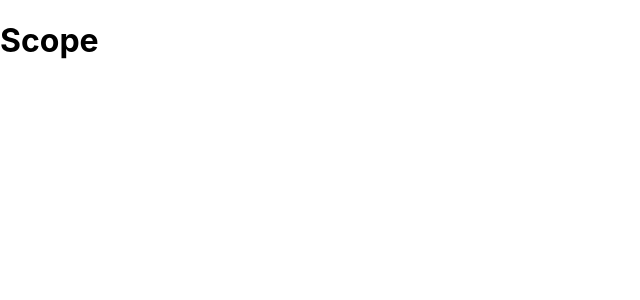
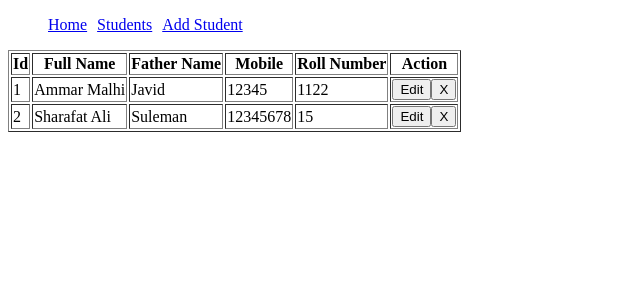
Before and after one commit to sajidali2444/react-traing, a React (Create React App) app: page /students in a window 1280 px wide. Shown: the top 300 px of the page, without its empty margins (0-640 px from the left). Built offline with nearby package versions, Linux system fonts and the light colour scheme.

Commit message:
students routing

```diff
--- a/package.json
+++ b/package.json
@@ -5,6 +5,7 @@
   "dependencies": {
     "react": "^18.2.0",
     "react-dom": "^18.2.0",
+    "react-router-dom": "^6.22.0",
     "react-scripts": "5.0.1"
   },
   "scripts": {
--- a/src/App.js
+++ b/src/App.js
@@ -1,8 +1,33 @@
-import "./App.css";
-import TodoAppForm from "./components/TodoForm";
+import { Route, Routes } from 'react-router-dom';
+import AddStudent from './components/AddStudent';
+import Home from './components/Home';
+import NotFoundPage from './components/NotFound';
+import Students from './components/Students';
 
-function App() {
-  return <TodoAppForm />;
+export default function App() {
+  return (
+    <div>
+      <header>
+        <nav>
+          <ul style={{ display: 'flex', gap: '10px' }}>
+            <li style={{ listStyle: 'none' }}>
+              <a href="/">Home</a>
+            </li>
+            <li style={{ listStyle: 'none' }}>
+              <a href="/students">Students</a>
+            </li>
+            <li style={{ listStyle: 'none' }}>
+              <a href="/add"> Add Student</a>
+            </li>
+          </ul>
+        </nav>
+      </header>
+      <Routes>
+        <Route path="/" element={<Home />} />
+        <Route path="/students" element={<Students />} />
+        <Route path="/add" element={<AddStudent />} />
+        <Route path="*" element={<NotFoundPage />} />
+      </Routes>
+    </div>
+  );
 }
-
-export default App;
--- /dev/null
+++ b/src/components/AddStudent.js
@@ -0,0 +1,3 @@
+export default function AddStudent() {
+  return <h1>Add student page</h1>;
+}
--- /dev/null
+++ b/src/components/Home.js
@@ -0,0 +1,3 @@
+export default function Home() {
+  return <h1>Home page</h1>;
+}
--- /dev/null
+++ b/src/components/NotFound.js
@@ -0,0 +1,3 @@
+export default function NotFoundPage() {
+  return <h1>Not found, we are trying hard to resolve issue.</h1>;
+}
--- /dev/null
+++ b/src/components/Students.js
@@ -0,0 +1,60 @@
+export default function Students() {
+  const students = [
+    {
+      id: 1,
+      firstName: "Ammar",
+      lastName: "Malhi",
+      mobile: "12345",
+      fatherName: "Javid",
+      rollNumber: 1122,
+    },
+    {
+      id: 2,
+      firstName: "Sharafat",
+      lastName: "Ali",
+      fatherName: "Suleman",
+      mobile: "12345678",
+      rollNumber: "15",
+    },
+  ];
+
+  const onEdit = (item) => {
+    console.log("edit itme=>", item);
+  };
+
+  const onRemove = (item) => {
+    console.log("on remove => ", item);
+  };
+
+  return (
+    <table border="1">
+      <thead>
+        <tr>
+          <th>Id</th>
+          <th>Full Name</th>
+          <th>Father Name</th>
+          <th>Mobile</th>
+          <th>Roll Number</th>
+          <th>Action</th>
+        </tr>
+      </thead>
+      <tbody>
+        {students.map((item, index) => {
+          return (
+            <tr>
+              <td>{item.id}</td>
+              <td>{`${item.firstName} ${item.lastName}`}</td>
+              <td>{item.fatherName}</td>
+              <td>{item.mobile}</td>
+              <td>{item.rollNumber}</td>
+              <td>
+                <button onClick={() => onEdit(item)}>Edit</button>
+                <button onClick={() => onRemove(item)}> X</button>
+              </td>
+            </tr>
+          );
+        })}
+      </tbody>
+    </table>
+  );
+}
--- a/src/components/TodoForm.js
+++ /dev/null
@@ -1,55 +0,0 @@
-function TodoAppForm() {
-  // scope and hositing
-  //scope
-  /*
-var has gloabl or functioal scope
-  function parent() {
-    var parentVariable = undefined;
-    console.log('pranet variable accessing=>', parentVariable);
-    parentVariable = 'Parent value';
-    function child1() {
-      var childVariable = 'child value';
-      console.log('parent variable value => ', parentVariable);
-      function child2() {
-        console.log(
-          'child 2 access parents value => ',
-          parentVariable,
-          childVariable
-        );
-      }
-      child2();
-    }
-    child1();
-    console.log('child variable value inside parent', childVariable);
-  }
-  parent();
-  console.log('parent variable value =>', parentVariable);
-  */
-
-  //block level scope
-  //let/const
-
-  /*
-  let age = 20;
-  if (age === 20) {
-    let isMobileAllowed = 'allowed';
-    {
-      console.log('is mobile allowed inside the if block', isMobileAllowed);
-    }
-  }
-  console.log('is mobile allowed out side the if command=>', isMobileAllowed);
-*/
-
-  var x = 10;
-  function foo() {
-    var x = undefined;
-    console.log('xxxxxxxxxxxxxxxxxxxxxxxxxxx', x);
-    x = 20;
-    console.log('xxxxxxxxxxxxxxxxxxxxxxxxxxx', x);
-  }
-  foo();
-
-  return <h1>Scope</h1>;
-}
-
-export default TodoAppForm;
--- a/src/index.js
+++ b/src/index.js
@@ -1,15 +1,13 @@
 import React from 'react';
 import ReactDOM from 'react-dom/client';
+import { BrowserRouter } from 'react-router-dom';
 import App from './App';
-import './index.css';
 
 const root = ReactDOM.createRoot(document.getElementById('root'));
 root.render(
   <React.StrictMode>
-    <App />
+    <BrowserRouter>
+      <App />
+    </BrowserRouter>
   </React.StrictMode>
 );
-
-// If you want to start measuring performance in your app, pass a function
-// to log results (for example: reportWebVitals(console.log))
-// or send to an analytics endpoint. Learn more: https://bit.ly/CRA-vitals
```
Also changed, not shown: 2 other files (tests, documents, lock files or other folders).
